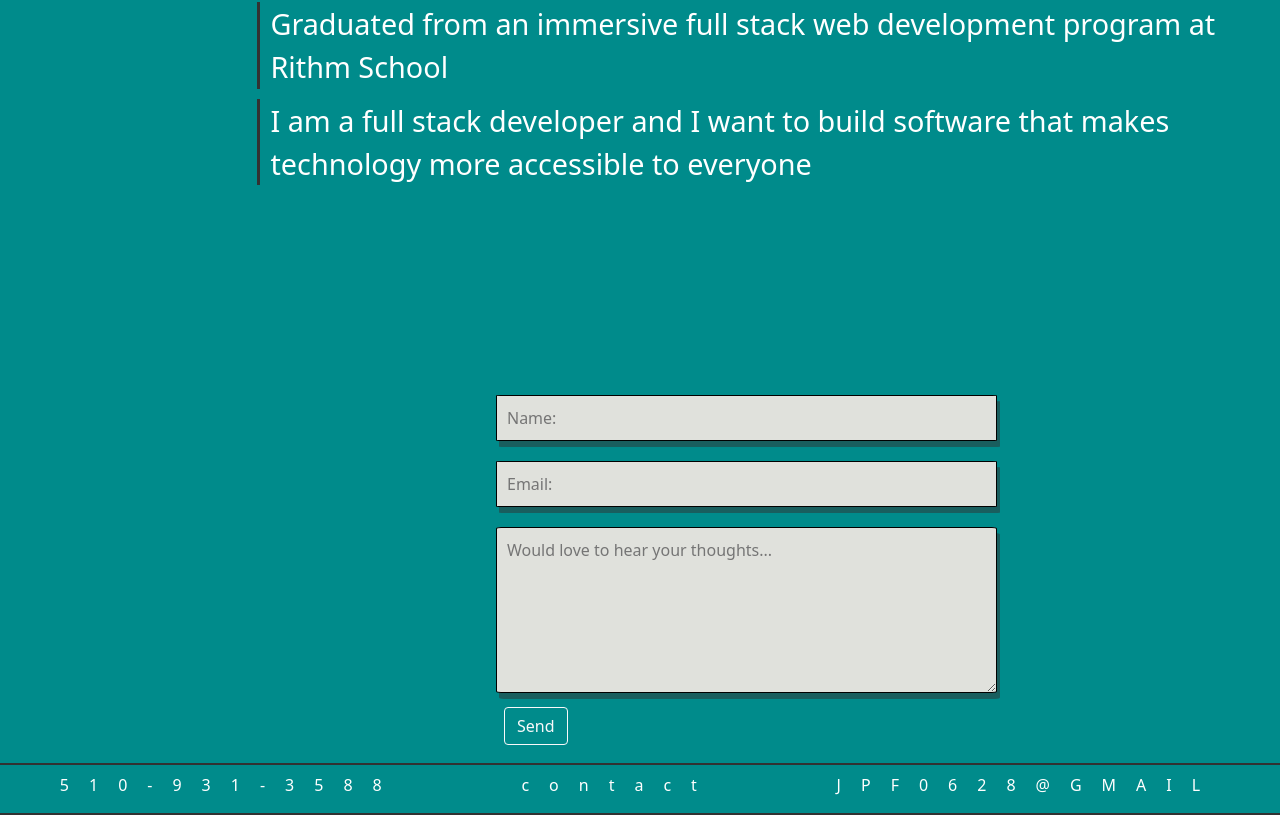
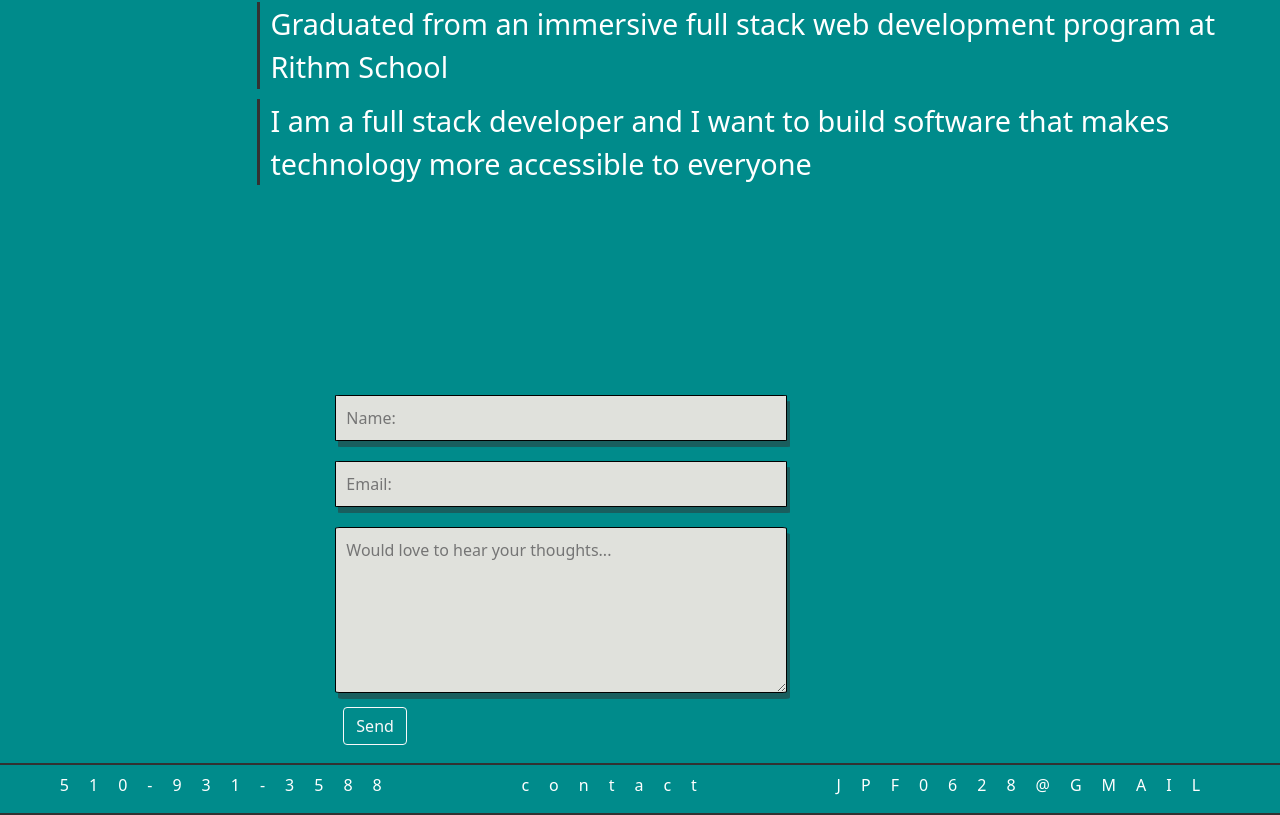
Before and after one commit to JoHeyJo/myWebsiteReact, a React (Create React App) app: page / in a window 1280 px wide. Shown: the part 1843-2658 px from the top of the page. Built offline with nearby package versions, Linux system fonts and the light colour scheme; no server answers.

Commit message:
added padding to form box

```diff
--- a/src/Contact.css
+++ b/src/Contact.css
@@ -4,7 +4,7 @@
 
 #contact-container {
   display: flex;
-  justify-content: center;
+  padding-left: 6.25rem;
 }
 
 form {
```
